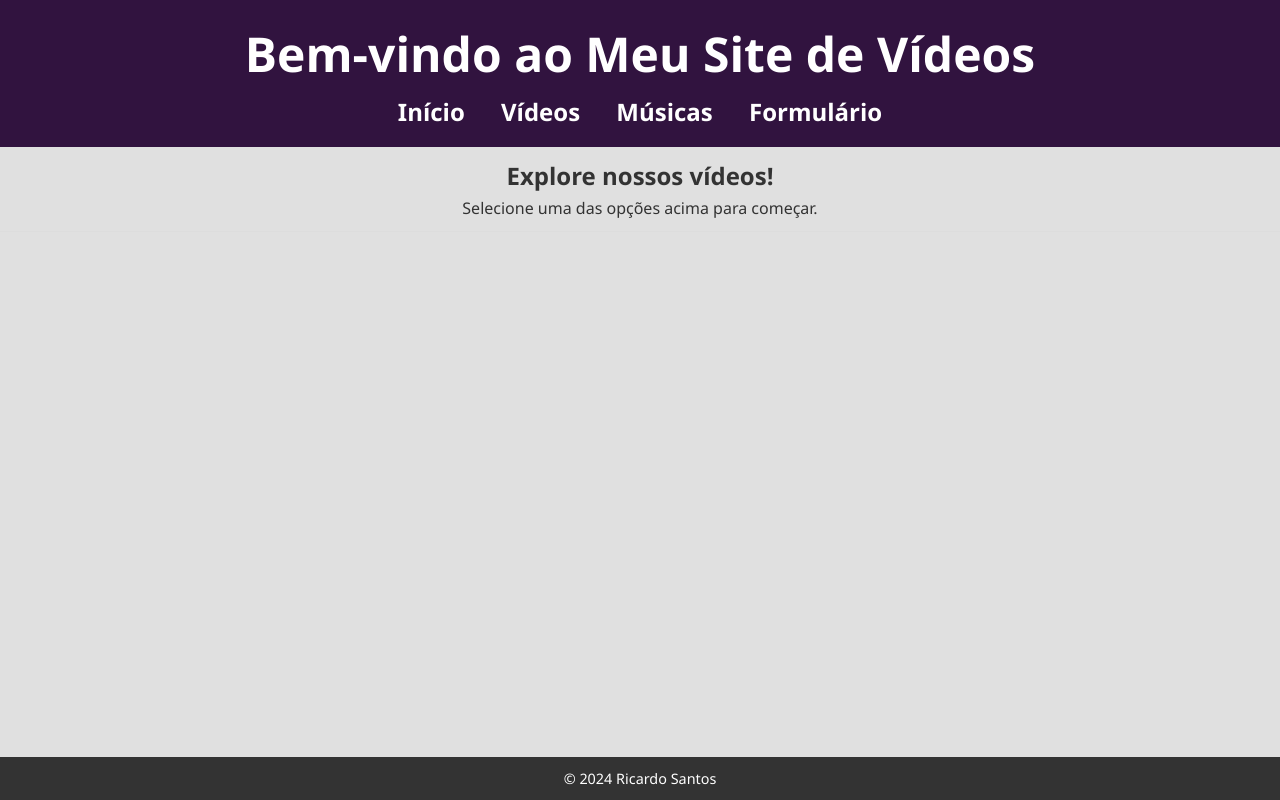
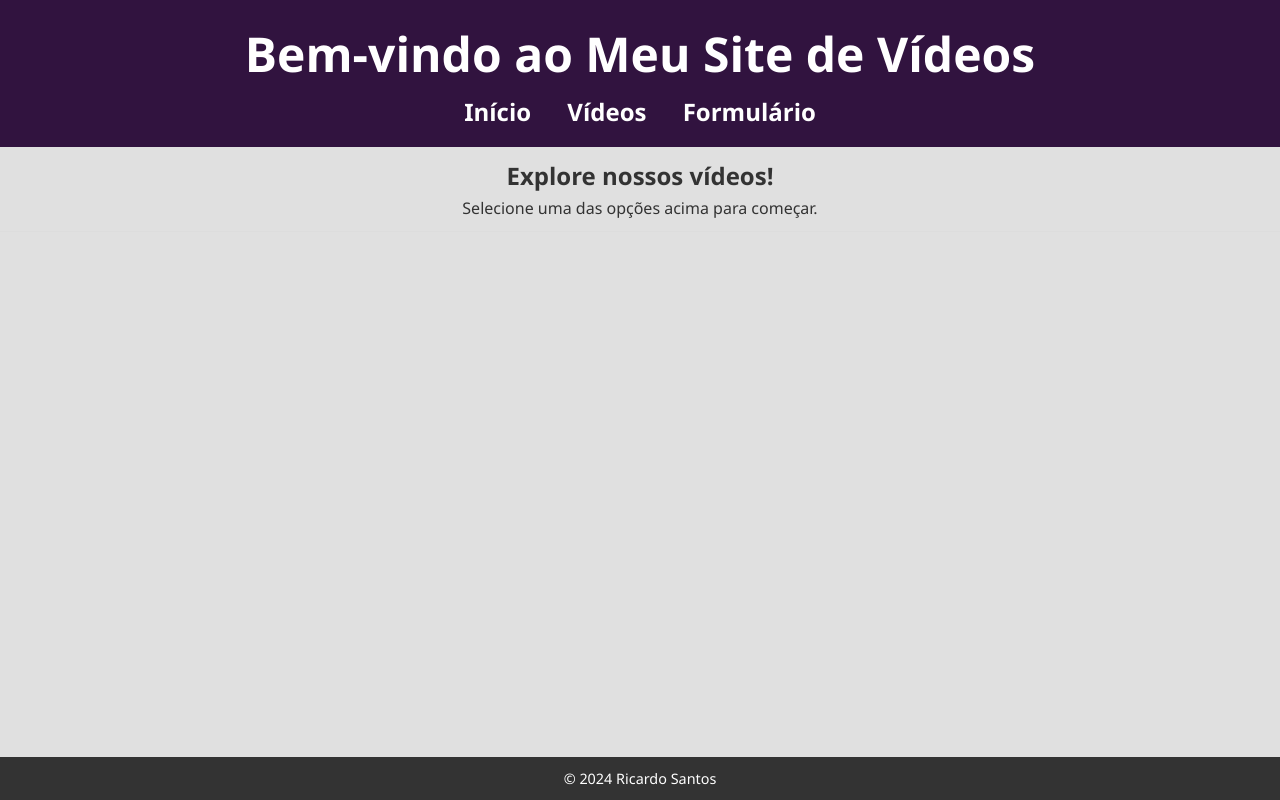
Before and after one commit to RicardoSantos02/Projeto2, a plain HTML site: page index.html in a window 1280 px wide. Drawn offline with Linux system fonts and the light colour scheme.

Commit message:
Atualizar o index.html

```diff
--- a/index.html
+++ b/index.html
@@ -14,7 +14,6 @@
         <nav>
             <a href="index.html">Início</a>
             <a href="videos.html">Vídeos</a>
-            <a href="musicas.html">Músicas</a>
             <a href="formularios.html">Formulário</a>
         </nav>
     </header>
```
